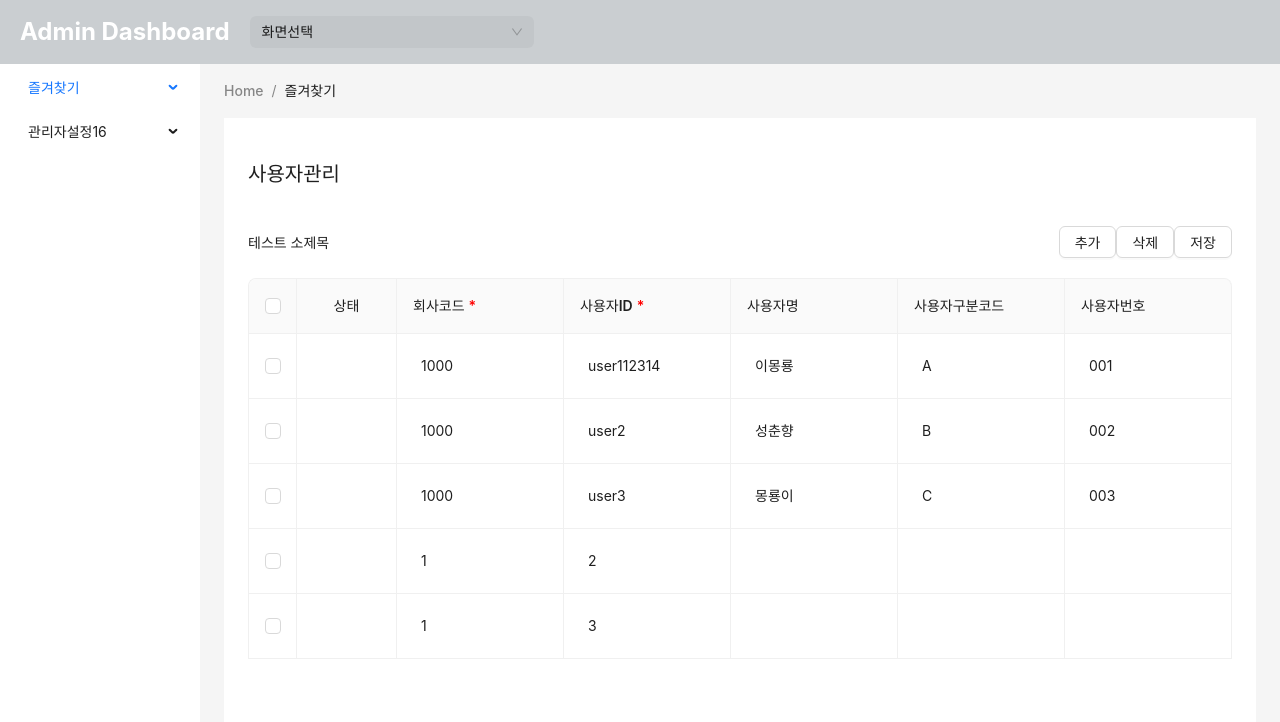
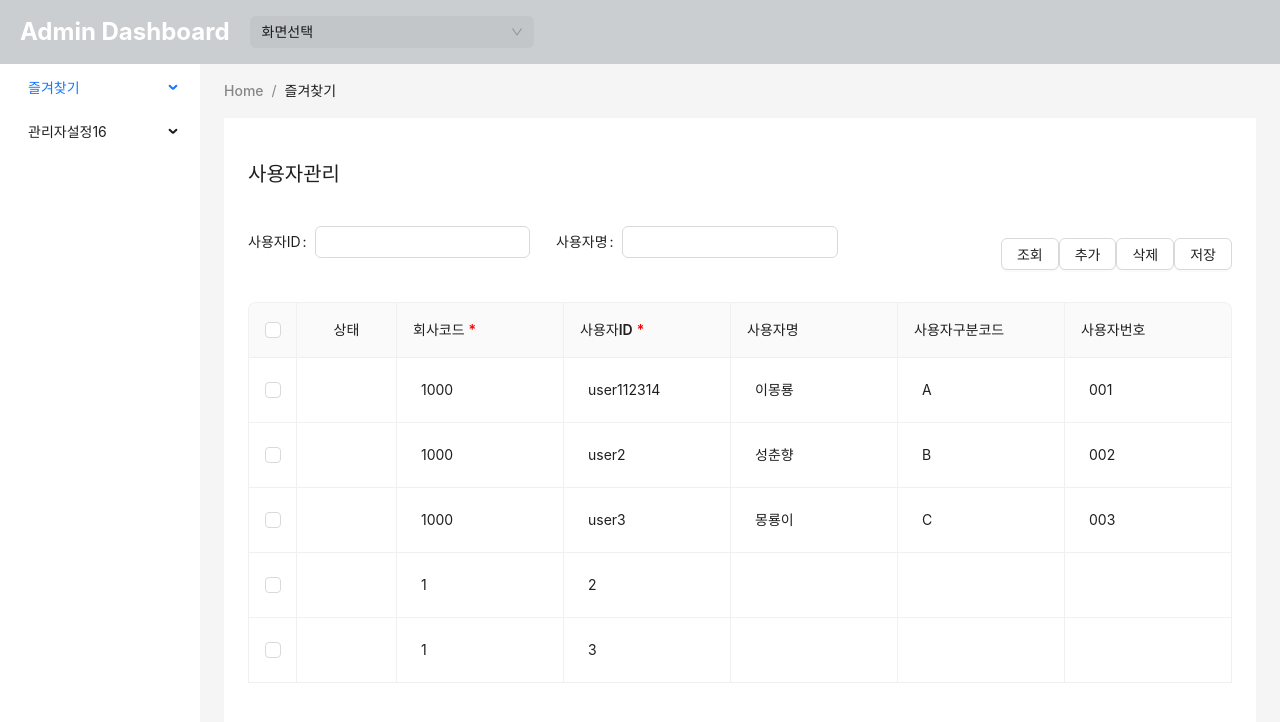
Before and after one commit to whdgur1054/my-admin, a React (Vite) app: page /main/CMUserMstrM01 in a window 1280 px wide. Shown: the top 722 px of the page. Built offline with nearby package versions, Linux system fonts and the light colour scheme; sample sign-in values are in the browser's storage.

Commit message:
타입 재정의 및 조회조건 추가

```diff
--- a/src/components/AntdTable.tsx
+++ b/src/components/AntdTable.tsx
@@ -6,11 +6,13 @@ import React, {
   useRef,
   forwardRef,
   useImperativeHandle,
+  JSX,
 } from "react"
 import { Table, Input, Form } from "antd"
 import type { InputRef } from "antd"
 import type { FormInstance } from "antd/es/form"
 import "./AntdTable.css"
+import { ColumnType } from "antd/es/table"
 
 export type RowStatus =
   | "normal"
@@ -25,20 +27,23 @@ export interface Item {
   [key: string]: any
   rowStatus?: RowStatus
 }
-
-export interface EditableCellProps<Item> {
-  title: React.ReactNode
-  editable: boolean
-  children: React.ReactNode
+export interface antdColType extends ColumnType<Item> {
+  editable?: boolean
+  required?: boolean
+}
+export interface EditableCellProps extends antdColType {
+  title: React.ReactNode | JSX.Element
+  editable?: boolean
+  children?: React.ReactNode
   dataIndex: keyof Item
-  record: Item
+  record?: Item
   required?: boolean
-  handleSave: (record: Item) => void
+  handleSave?: (record: Item) => void
 }
 
 interface AntdTableProps {
   data?: Item[]
-  columns?: EditableCellProps<Item>
+  columns?: EditableCellProps[]
   options?: {
     check?: boolean
   }
@@ -67,7 +72,7 @@ const EditableRow: React.FC<React.HTMLAttributes<HTMLTableRowElement>> = ({
   )
 }
 
-const EditableCell: React.FC<EditableCellProps<Item>> = ({
+const EditableCell: React.FC<EditableCellProps> = ({
   title,
   editable,
   children,
@@ -188,14 +193,14 @@ const AntdTable = forwardRef<AntdTableRef, AntdTableProps>(
       getDataSource: () => dataSource,
       getCurrentRow: () => selectedRow,
       validationCheck: () => {
-        const requiredCols = mergedColumns.filter(
-          (col: EditableCellProps<Item>) => col.required,
+        const requiredCols = (props.columns || []).filter(
+          (col: EditableCellProps) => col.required,
         )
 
         let result = true
         const message: string[] = []
         dataSource.forEach((row) => {
-          requiredCols.forEach((col: EditableCellProps<Item>) => {
+          requiredCols.forEach((col: EditableCellProps) => {
             if (!row[col.dataIndex]) {
               result = false
 
@@ -262,15 +267,11 @@ const AntdTable = forwardRef<AntdTableRef, AntdTableProps>(
         </>
       ),
       onCell: (record: Item) => ({
+        dataIndex: col.dataIndex,
+        editable: col.editable,
+        required: col.required,
+        handleSave,
         record,
-        editable: col.editable,
-        dataIndex: col.dataIndex!,
-        title: col.title,
-        ...col,
-        handleSave,
-        onClick: () => {
-          setSelectedRow(record)
-        },
       }),
     }))
 
@@ -300,7 +301,7 @@ const AntdTable = forwardRef<AntdTableRef, AntdTableProps>(
         }}
         bordered
         dataSource={dataSource}
-        columns={mergedColumns}
+        columns={mergedColumns as ColumnType<Item>[]}
         rowSelection={{
           type: "checkbox",
           selectedRowKeys: selectedRowKeys,
--- a/src/pages/views/cm/admn/CMUserMstrM01.tsx
+++ b/src/pages/views/cm/admn/CMUserMstrM01.tsx
@@ -1,10 +1,11 @@
 import { useEffect, useRef, useState } from "react"
-import AntdTable, { antdColType } from "../../../../components/AntdTable"
-import { Button, Flex } from "antd"
+import AntdTable, { EditableCellProps } from "../../../../components/AntdTable"
+import { Button, Col, Flex, Form, Input, Row } from "antd"
 import { $jsonUtil } from "../../../../utils/jsonUtil"
 
 const CMUserMstrM01 = () => {
   const tableRef = useRef<any>(null)
+  const searchFormRef = useRef<any>(null)
   const [tableData, setTableData] = useState<any[]>([])
 
   useEffect(() => {
@@ -13,7 +14,7 @@ const CMUserMstrM01 = () => {
     })
   }, [])
 
-  const columns: antdColType[] = [
+  const columns: EditableCellProps[] = [
     {
       title: "상태",
       dataIndex: "rowStatus",
@@ -51,6 +52,21 @@ const CMUserMstrM01 = () => {
   ]
 
   const buttonEvent = {
+    buttonSrch() {
+      const searchForm = searchFormRef.current
+      const formData = searchForm.getFieldsValue()
+      const userId = formData.userId
+      const userNm = formData.userNm
+      $jsonUtil.fetchJson("user").then((data) => {
+        if (userId) {
+          data = data.filter((item: any) => item.userId?.includes(userId))
+        }
+        if (userNm) {
+          data = data.filter((item: any) => item.userNm?.includes(userNm))
+        }
+        setTableData(data)
+      })
+    },
     buttonAdd() {
       tableRef.current.addRow({})
     },
@@ -83,8 +99,23 @@ const CMUserMstrM01 = () => {
         align="center"
         style={{ marginBottom: "20px" }}
       >
-        <>테스트 소제목</>
+        <Form ref={searchFormRef}>
+          <Row>
+            <Col span={11}>
+              <Form.Item label="사용자ID" name="userId">
+                <Input></Input>
+              </Form.Item>
+            </Col>
+            <Col span={1}></Col>
+            <Col span={11}>
+              <Form.Item label="사용자명" name="userNm">
+                <Input></Input>
+              </Form.Item>
+            </Col>
+          </Row>
+        </Form>
         <Flex>
+          <Button onClick={buttonEvent.buttonSrch}> 조회</Button>
           <Button onClick={buttonEvent.buttonAdd}> 추가</Button>
           <Button onClick={buttonEvent.buttonDel}> 삭제</Button>
           <Button onClick={buttonEvent.buttonSave}> 저장</Button>
```
